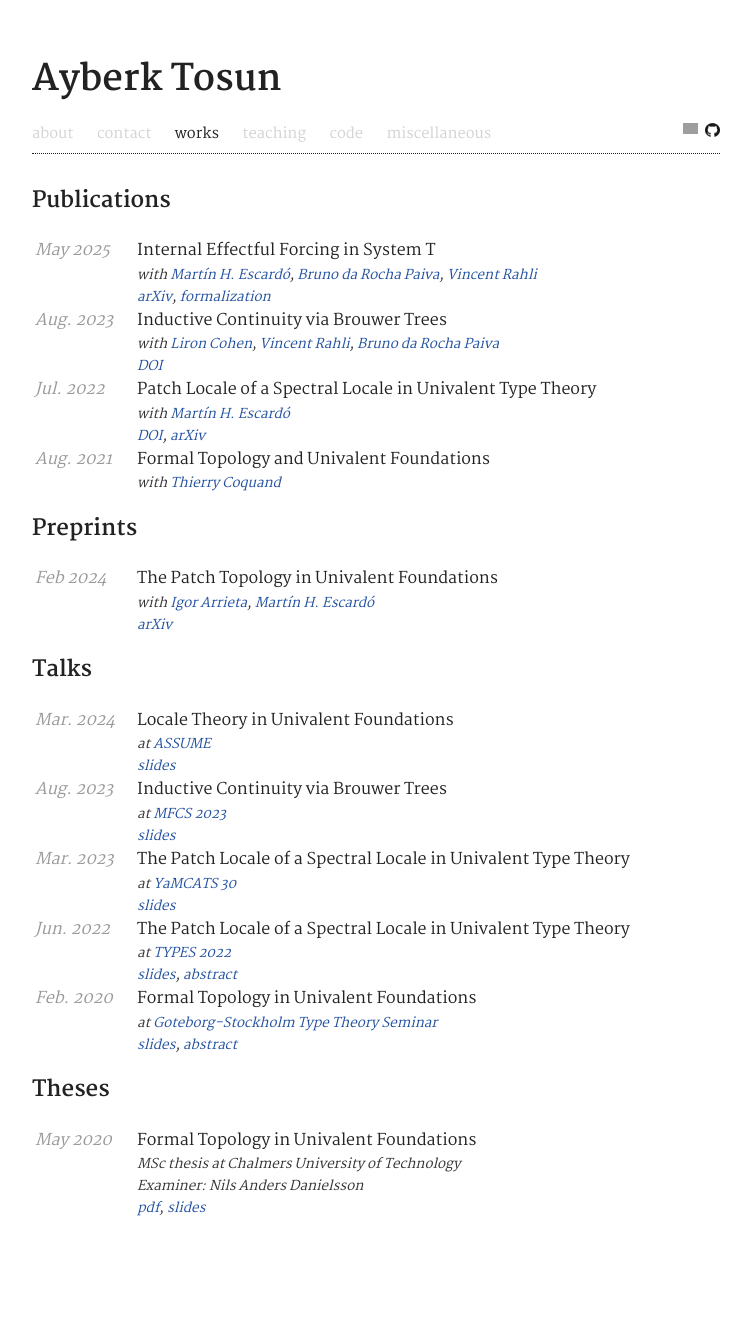
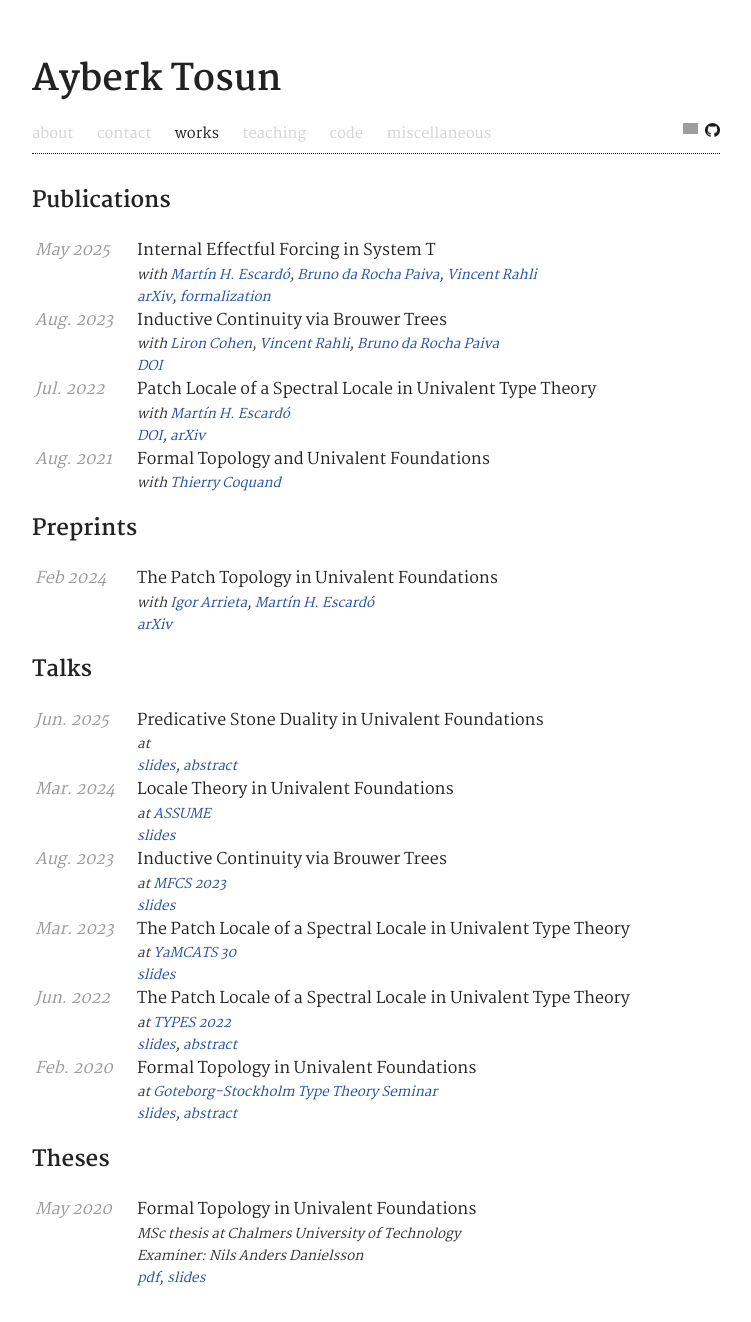
Before and after one commit to ayberkt/homepage, a Jekyll site: the page built from works.md, in a window 1280 px wide. Shown: the whole page, without its empty margins (264-1015 px from the left). Built offline with Jekyll 4.4.1, drawn with Linux system fonts in a browser that asks for light colours; comment, search, counter and statistics services are not loaded; before the commit the page ends 1252 px from its top, so only the background shows below that; grey boxes are pictures that could not be loaded.

Commit message:
Add the TYPES 2025 talk

```diff
--- a/_data/talks.yml
+++ b/_data/talks.yml
@@ -1,3 +1,7 @@
+- title: Predicative Stone Duality in Univalent Foundations
+  date: Jun. 2025
+  slides_link: "/assets/documents/types2025-predicative-stone-duality-slides.pdf"
+  abstract_link: "https://msp.cis.strath.ac.uk/types2025/abstracts/TYPES2025_paper82.pdf"
 - title: Locale Theory in Univalent Foundations
   date: Mar. 2024
   event: ASSUME
```
